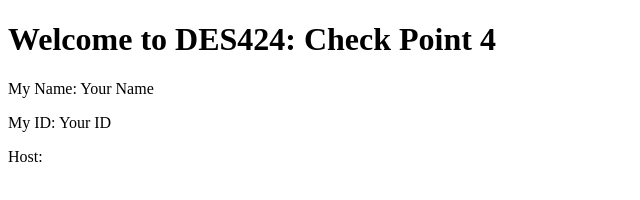
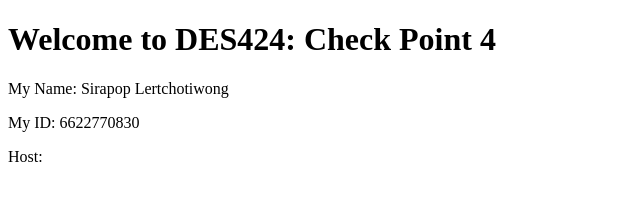
Before and after one commit to Zackikyu/DES424_6622770830, a plain HTML site: page src/check4.html in a window 1280 px wide. Shown: the whole page, without its empty margins (0-640 px from the left). Drawn offline with Linux system fonts and the light colour scheme.

Commit message:
changing names and id

```diff
--- a/src/check4.html
+++ b/src/check4.html
@@ -2,8 +2,8 @@
 <html>
 <body>
 <h1>Welcome to DES424: Check Point 4</h1>
-<p>My Name: Your Name</p>
-<p>My ID: Your ID</p>
+<p>My Name: Sirapop Lertchotiwong</p>
+<p>My ID: 6622770830</p>
 <p>Host: <MY_HOST></p>
 </body>
 </html>
```
